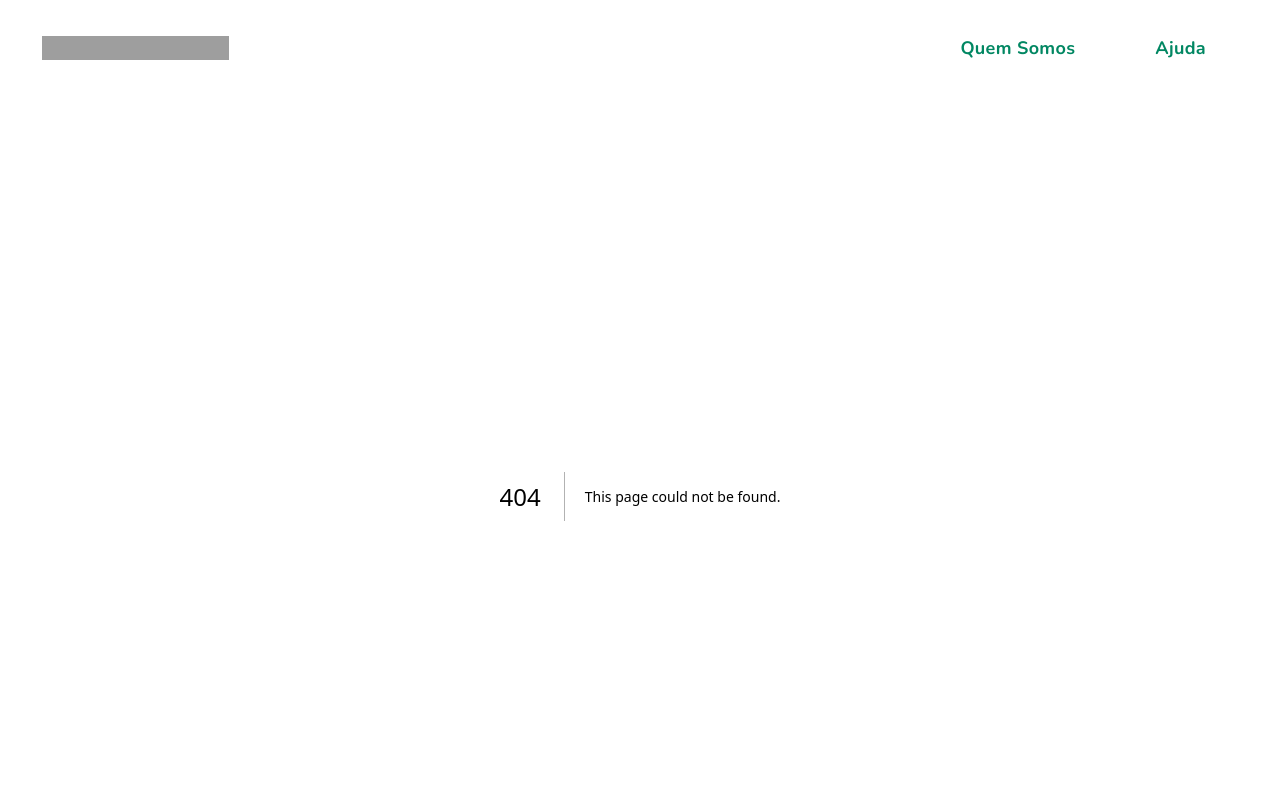
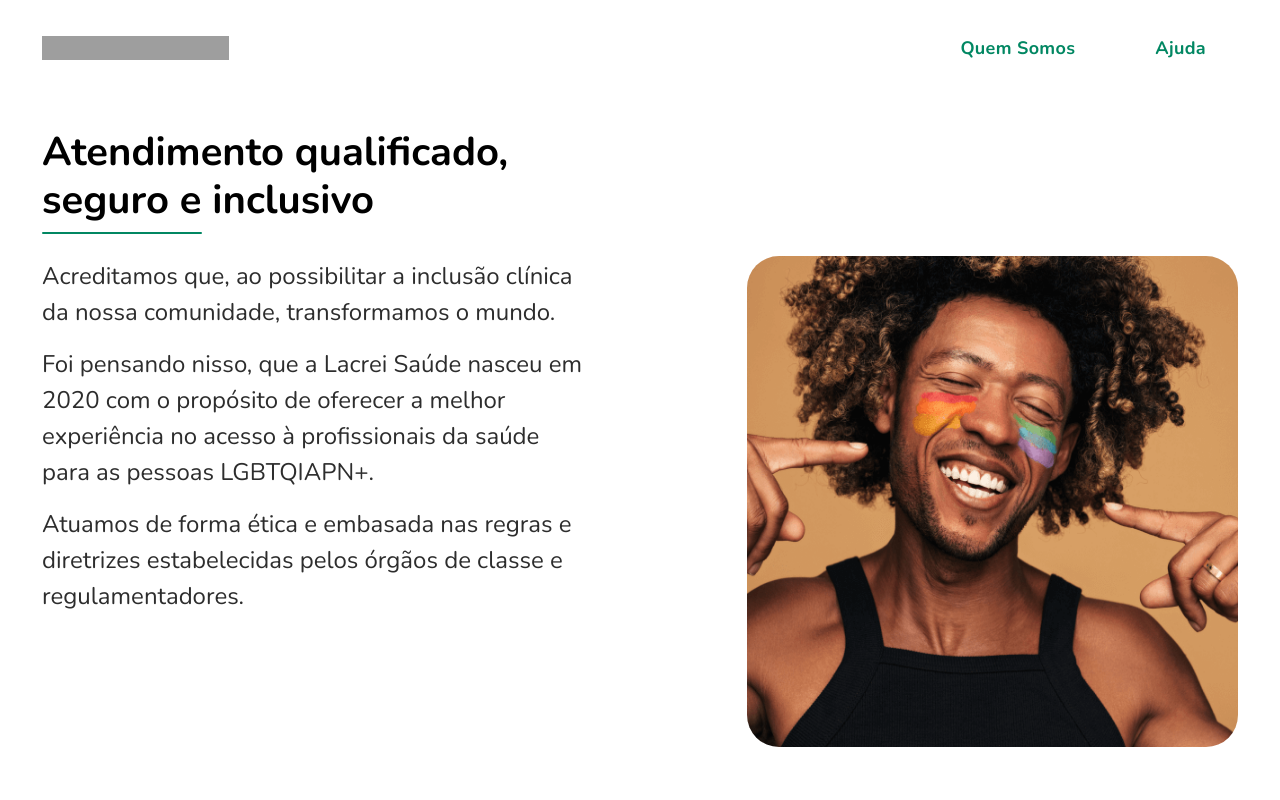
Before and after one commit to bulnes/lacrei-saude-desafio-fe, a Next.js app: page /quem-somos in a window 1280 px wide. Before the commit this address had no page. Shown: the top 800 px of the page. Built offline with nearby package versions, Linux system fonts and the light colour scheme; grey boxes are pictures that could not be loaded.

Commit message:
feat: add quem-somos page

```diff
--- /dev/null
+++ b/src/app/quem-somos/page.tsx
@@ -0,0 +1,11 @@
+import { Quality } from "@/components/quality";
+import { Who } from "@/components/who";
+
+export default function Home() {
+  return (
+    <>
+      <Who />
+      <Quality />
+    </>
+  );
+}
--- a/src/components/header/index.tsx
+++ b/src/components/header/index.tsx
@@ -19,11 +19,11 @@ export function Header() {
       </h1>
 
       <S.NavContainer>
-        <Link href="#">
+        <Link href="/quem-somos">
           <S.NavLink type="button">Quem Somos</S.NavLink>
         </Link>
 
-        <Link href="#">
+        <Link href="/ajuda">
           <S.NavLink type="button">Ajuda</S.NavLink>
         </Link>
       </S.NavContainer>
--- a/src/components/what/index.tsx
+++ b/src/components/what/index.tsx
@@ -27,7 +27,7 @@ export function What() {
           </S.Description>
         </S.Descriptions>
 
-        <Link href="/about">
+        <Link href="/quem-somos">
           <Button>Saiba mais</Button>
         </Link>
       </S.Card>
--- /dev/null
+++ b/src/components/who/index.tsx
@@ -0,0 +1,34 @@
+import Image from "next/image";
+import * as S from "./styles";
+
+export function Who() {
+  return (
+    <S.WhoContainer>
+      <div>
+        <S.Title>Atendimento qualificado, seguro e inclusivo</S.Title>
+
+        <S.Paragraph>
+          Acreditamos que, ao possibilitar a inclusão clínica da nossa
+          comunidade, transformamos o mundo.
+        </S.Paragraph>
+
+        <S.Paragraph>
+          Foi pensando nisso, que a Lacrei Saúde nasceu em 2020 com o propósito
+          de oferecer a melhor experiência no acesso à profissionais da saúde
+          para as pessoas LGBTQIAPN+.
+        </S.Paragraph>
+
+        <S.Paragraph>
+          Atuamos de forma ética e embasada nas regras e diretrizes
+          estabelecidas pelos órgãos de classe e regulamentadores.
+        </S.Paragraph>
+      </div>
+      <Image
+        src="/images/about-us-image.webp"
+        alt=""
+        width={546}
+        height={500}
+      />
+    </S.WhoContainer>
+  );
+}
--- /dev/null
+++ b/src/components/who/styles.ts
@@ -0,0 +1,51 @@
+'use client';
+
+import styled from 'styled-components';
+
+export const WhoContainer = styled.section`
+  display: flex;
+  -webkit-box-pack: justify;
+  justify-content: space-between;
+  width: 100%;
+  position: relative;
+  max-width: 74.75rem;
+  margin: 2rem auto 3rem;
+
+  & > div {
+    display: flex;
+    flex-direction: column;
+    gap: 1rem;
+  }
+
+  & > img {
+    width: 30.7rem;
+    height: 30.7rem;
+    margin-top: 8rem;
+    border-radius: 2rem;
+  }
+`;
+
+export const Title = styled.h2`
+  width: 35.4rem;
+  font-size: 2.5rem;
+  font-weight: 700;
+  line-height: 3rem;
+
+  &::after {
+    content: " ";
+    display: block;
+    width: 10rem;
+    height: 0.125rem;
+    background: rgb(1, 135, 98);
+    border-radius: 4px;
+    margin: 0.5rem 0;
+  }
+`;
+
+export const Paragraph = styled.p`
+  font-size: 1.5rem;
+  font-weight: 400;
+  line-height: 2.25rem;
+  color: rgb(45, 45, 45);
+  width: 34rem;
+`;
```
Also changed, not shown: public/images/about-us-image.webp (added), public/images/who-we-are.webp (added).
